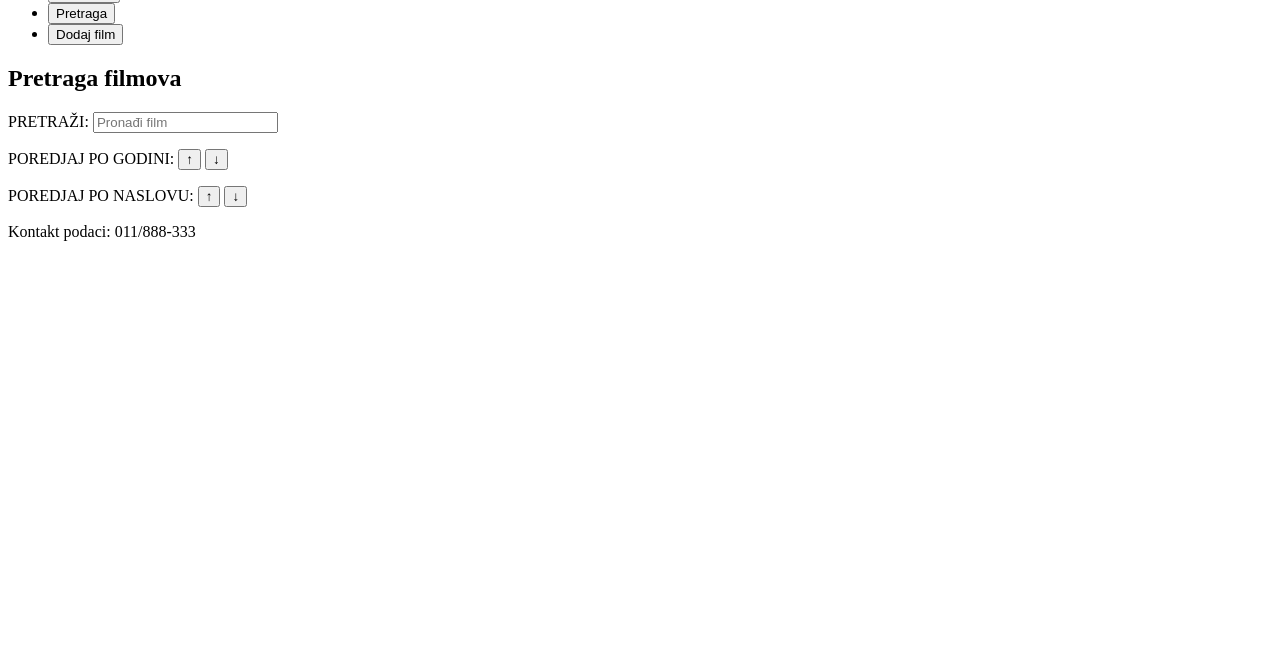
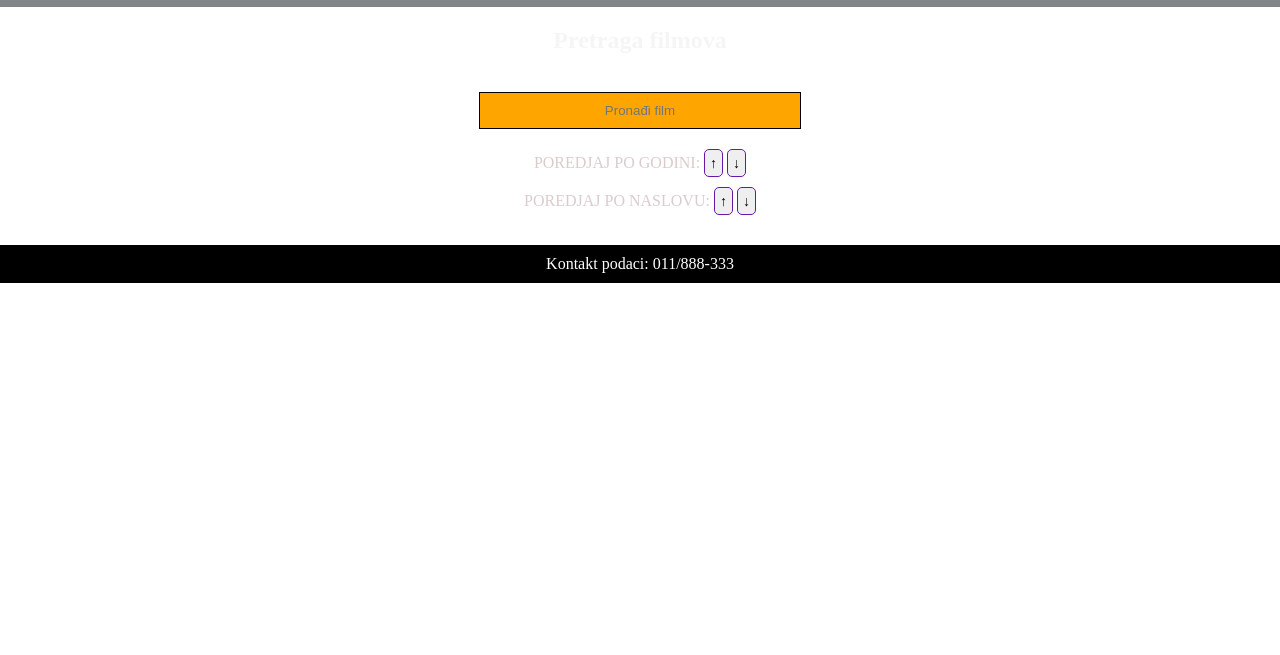
Before and after one commit to betman87/Baza-filmova, a plain HTML site: page pretraga.html in a window 1280 px wide. Shown: the part 145-800 px from the top of the page. Drawn offline with Linux system fonts and the light colour scheme.

Commit message:
Update pretraga.html

```diff
--- a/pretraga.html
+++ b/pretraga.html
@@ -6,7 +6,7 @@
   <meta http-equiv="X-UA-Compatible" content="IE=edge">
   <title>Search movies</title>
   <meta name="viewport" content="width=device-width, initial-scale=1">
-  <link rel="stylesheet" type="text/css" media="screen" href="style.css">
+  <link rel="stylesheet" type="text/css" media="screen" href="main.css">
 
 </head>
 
```
